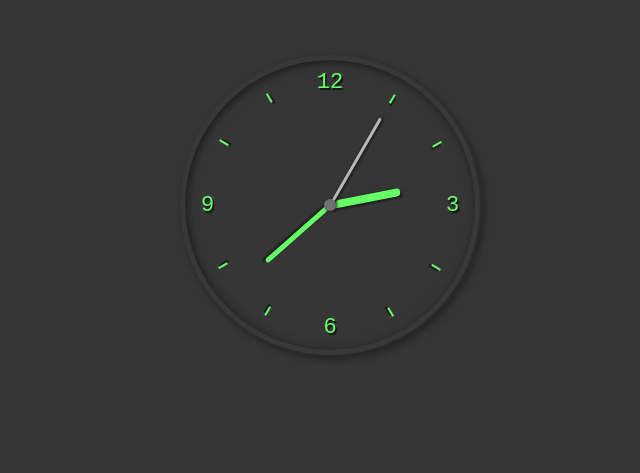
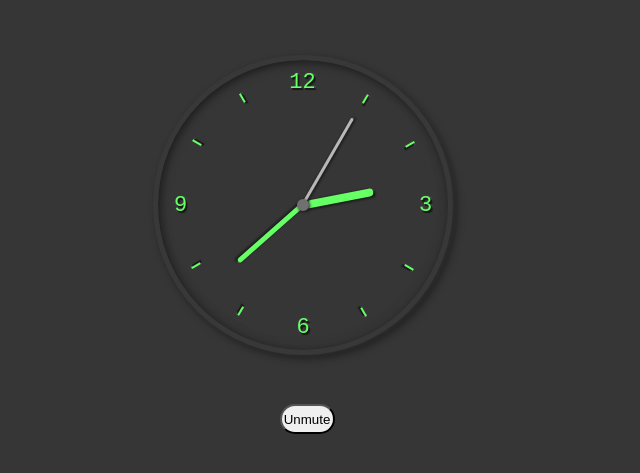
Before and after one commit to fydsa/js-analogClock, a plain HTML site: page index.html in a window 1280 px wide. Shown: the part 195-668 px from the top of the page, without its empty margins (310-950 px from the left). Drawn offline with Linux system fonts and the light colour scheme.

Commit message:
Added the button which can enable/disable tick tock sound but functionallity still remaining

```diff
--- a/index.css
+++ b/index.css
@@ -160,3 +160,14 @@ body {
   background-color: var(--fluorescent-green);
   top: 73.5px;
 }
+
+.btn-unmute,
+.btn-mute {
+  position: relative;
+  width: 55px;
+  height: 30px;
+  border-radius: 20px;
+  top: 214px;
+  left: -173px;
+  outline: none;
+}
--- a/index.html
+++ b/index.html
@@ -46,5 +46,6 @@
                 <div class = 'no-num'></div>
             </div>
         </div>
+        <button></button>
     </body>
 </html>
--- a/index.js
+++ b/index.js
@@ -21,3 +21,16 @@ function timeHandler() {
 }
 
 setInterval(timeHandler, 1000);
+
+const button = document.querySelector("button");
+
+button.textContent = "Unmute";
+button.className = "btn-unmute";
+
+button.addEventListener("click", ticktockHandler);
+
+function ticktockHandler() {
+  button.textContent = button.textContent === "Unmute" ? "Mute" : "Unmute";
+  button.className =
+    button.textContent === "Unmute" ? "btn-mute" : "btn-unmute";
+}
```
